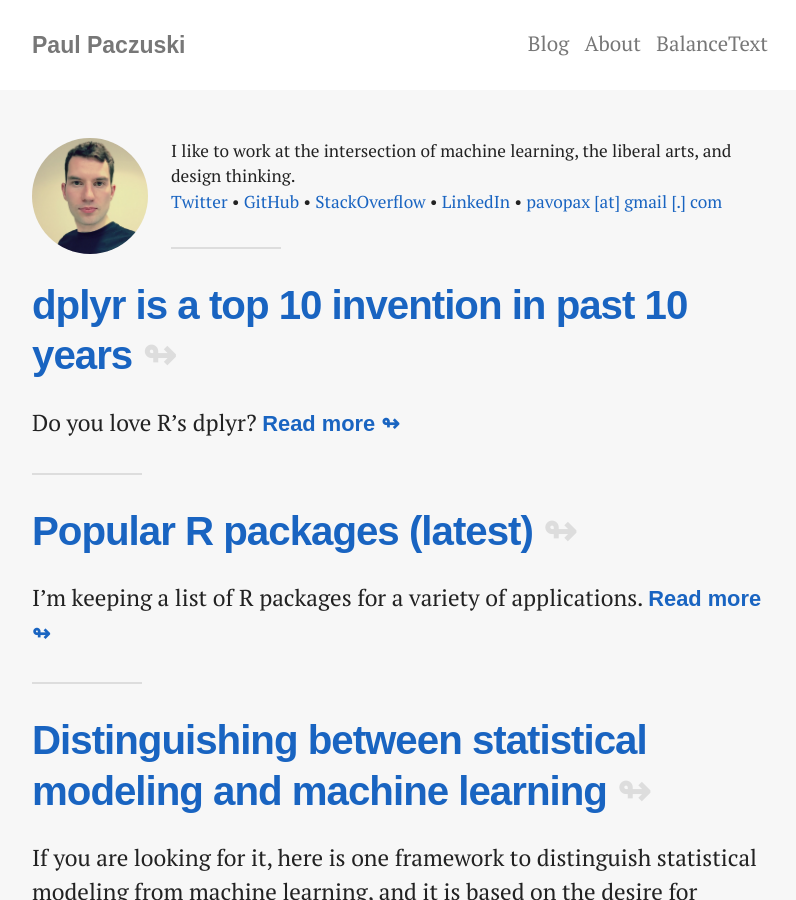
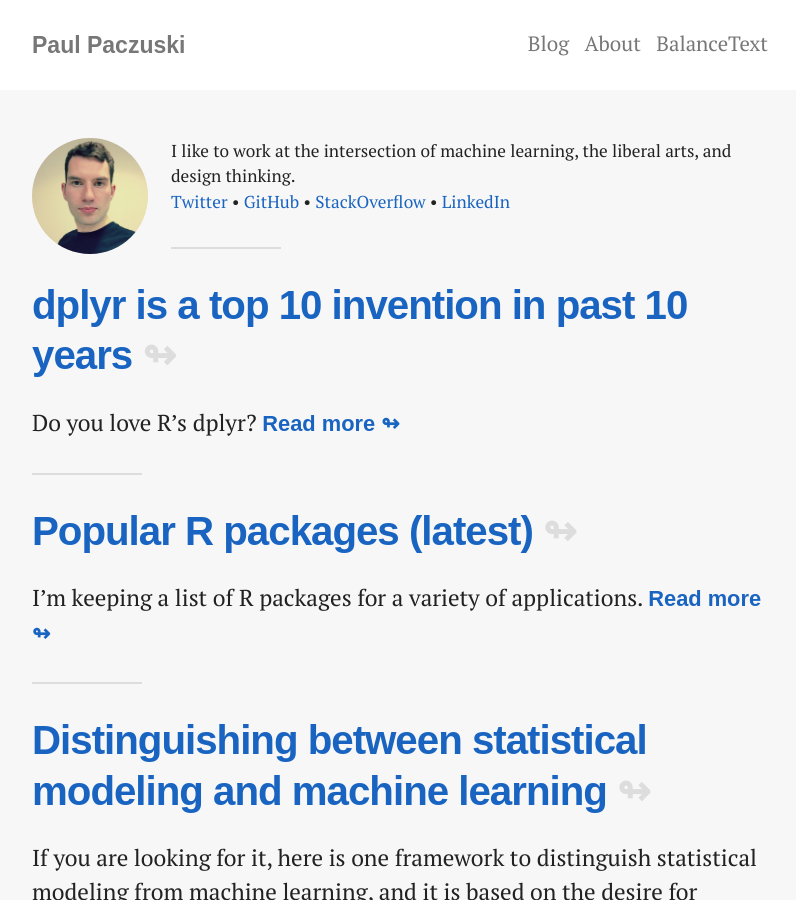
Before and after one commit to pavopax/pavopax.github.io, a Jekyll site: the page built from index.html, in a window 1280 px wide and 900 px high. Shown: the whole window, without its empty margins (240-1036 px from the left). Built offline with Jekyll 4.4.1, drawn with Linux system fonts in a browser that asks for light colours; nearby versions of some CDN libraries; library files that are not in the unit come from our copies.

Commit message:
Remove (old) email address

```diff
--- a/index.html
+++ b/index.html
@@ -7,7 +7,9 @@ layout: default
 
       <div class="about-box">
 	<img src="/img/paczuski.JPG" alt="Paul" class="about-avatar-small"">
-        <p class="small">I like to work at the intersection of machine learning, the liberal arts, and design thinking. <br><a href="http://twitter.com/pavopax/">Twitter</a> &bullet; <a href="https://github.com/pavopax">GitHub</a> &bullet; <a href="http://stackoverflow.com/users/3217870/pavopax">StackOverflow</a> &bullet; </a><a href="https://www.linkedin.com/in/paczuski">LinkedIn</a> &bullet; <a href="mailto:pavopax@gmail.com">pavopax [at] gmail [.] com</a></p>
+        <p class="small">
+I like to work at the intersection of machine learning, the liberal arts, and design thinking. <br><a href="http://twitter.com/pavopax/">Twitter</a> &bullet; <a href="https://github.com/pavopax">GitHub</a> &bullet; <a href="http://stackoverflow.com/users/3217870/pavopax">StackOverflow</a> &bullet; </a><a href="https://www.linkedin.com/in/paczuski">LinkedIn</a>
+	</p>
         </div>
 
         <hr>
```
